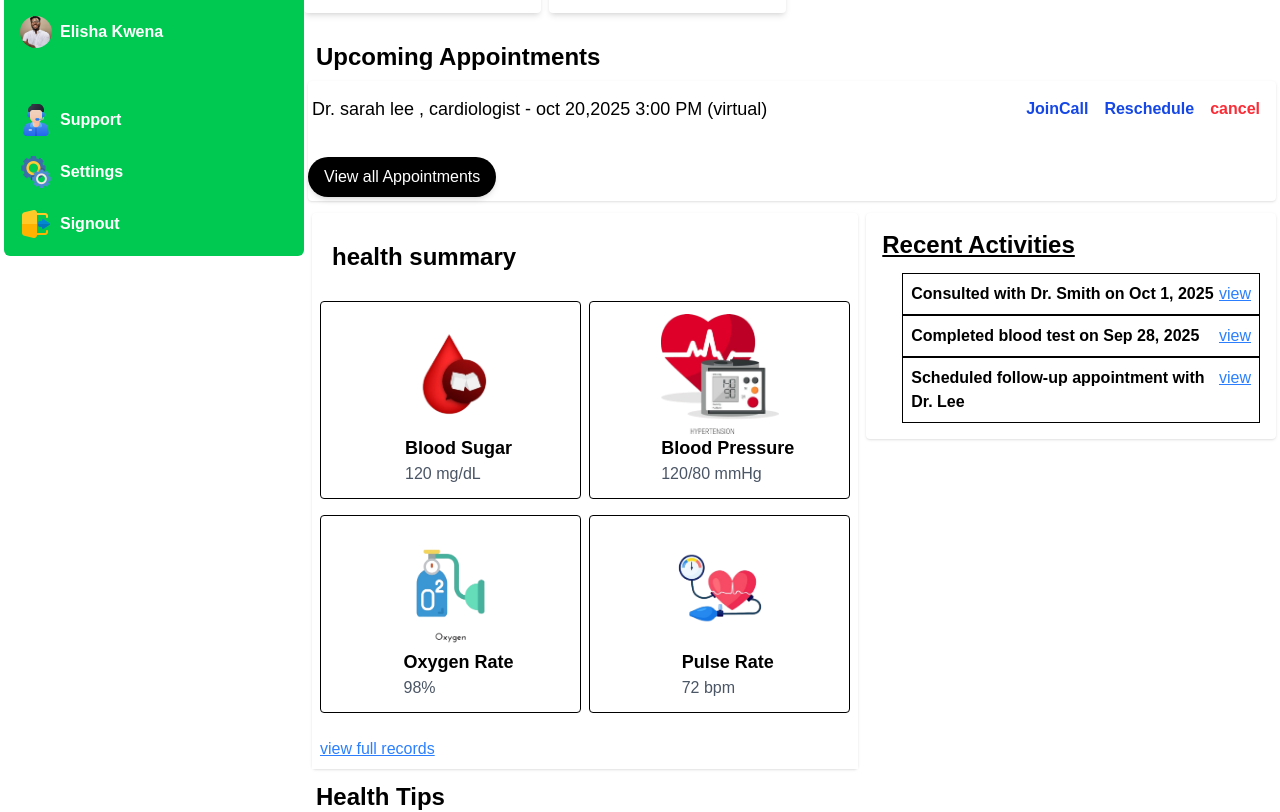
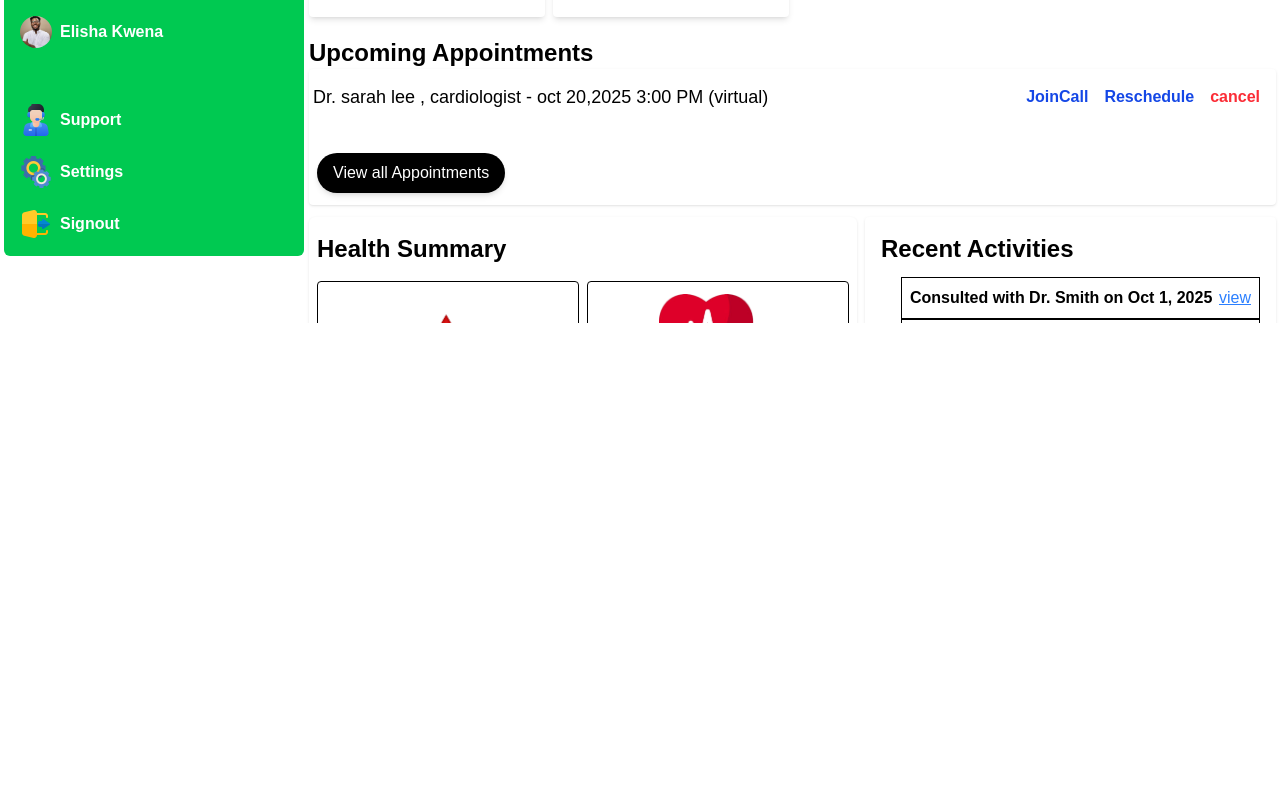
Before and after one commit to Elisha-Kwena/afyaaxis, a Next.js app in the folder client/: page /dashboard in a window 1280 px wide. Shown: the part 540-1352 px from the top of the page. After the commit the page ends 859 px from the top, so only its background shows below. Built offline with nearby package versions, Linux system fonts and the light colour scheme.

Commit message:
Improve dashboard layout and transitions
Refactored dashboard page layout for better scrolling, spacing, and responsiveness. Enhanced transition durations in Navbar and Sidebar for smoother UI animations. Hid scrollbars globally for a cleaner appearance.

```diff
--- a/client/src/app/(patient)/dashboard/page.tsx
+++ b/client/src/app/(patient)/dashboard/page.tsx
@@ -11,11 +11,12 @@ export default function DashBoard() {
     <>
       <Navbar />
       <section
-        className={`p-1 transition-all min-h-screen  bg-white-200 duration-300 pt-[59px] ${
+        className={`p-1 transition-all min-h-screen  bg-white-200 duration-300 mt-[59px] overflow-hidden relative ${
           isOpen ? "md:ml-[300px]" : "md:ml-[55px]"
         }`}
       >
-        <div className="flex flex-col  md:flex-row  p-1 w-full ">
+        <div className={`h-screen pb-[60px] overflow-scroll fixed right-0 transition-all duration-700 ease-in-out ${isOpen?"left-[305px]":"left-[60px]"}`}>
+                  <div className="flex flex-col  md:flex-row  p-1 w-full ">
           <div className=" flex items-center justify-between bg-green-500 h-full shadow-lg mx-auto w-2/3 rounded px-4">
             <div className="p-2 w-1/2  ">
               <h1 className="text-black font-bold text-4xl mb-2  ">
@@ -47,7 +48,7 @@ export default function DashBoard() {
 
         {/*cards*/}
         <div
-          className={`grid grid-cols-1 gap-2 mt-4 ${
+          className={`grid grid-cols-1 gap-2 mt-4 px-1 ${
             isOpen
               ? "md:grid-cols-4 lg:grid-cols-4"
               : "md:grid-cols-5 lg:grid-cols-5"
@@ -76,20 +77,16 @@ export default function DashBoard() {
             </Link>
           ))}
         </div>
-        <div className="pl-1">
+        <div className="w-full px-1">
           {/* Upcoming Appointments Section */}
           <div className="mt-5 ">
-            <h1 className="text-black text-2xl p-2 font-semibold">
-              Upcoming Appointments
-            </h1>
+            <h1 className="text-black text-2xl font-semibold">Upcoming Appointments</h1>
           </div>
           <div className="bg-white shadow rounded flex  justify-between pb-1 flex-col">
             {/* Appointment List Placeholder */}
             <div className="w-full flex items-center justify-between  ">
               <div>
-                <h1 className="text-black text-lg p-1 font-medium ">
-                  Dr. sarah lee , cardiologist - oct 20,2025 3:00 PM (virtual){" "}
-                </h1>
+                <h1 className="text-black text-lg p-1 font-medium ">Dr. sarah lee , cardiologist - oct 20,2025 3:00 PM (virtual){" "}</h1>
               </div>
               <div className="flex  p-4 items-center font-bold ">
                 <Link href="#">
@@ -103,7 +100,7 @@ export default function DashBoard() {
                 </div>
               </div>
             </div>
-            <div className="w-full mt-2">
+            <div className="w-full mt-2 p-2">
               <button className="bg-black text-white py-2 px-4 rounded-full  shadow-md hover:bg-blue-600 mt-3">
                 View all Appointments
               </button>
@@ -112,13 +109,10 @@ export default function DashBoard() {
         </div>
 
         {/* health SUMMARY*/}
-        <div className=" flex w-full items-start mt-3">
-          <div className=" w-2/3 shadow  ml-2 rounded ">
-            <div className="flex flex-col  w-full p-2  mt-2 bg-white   ">
-              <h1 className="text-black font-bold  text-2xl p-3">
-                health summary
-              </h1>
-
+        <div className=" flex w-full items-start justify-between mt-3 px-1">
+          <div className=" w-2/3 shadow rounded-md bg-white ">
+            <div className="flex flex-col  w-full p-2  mt-2 ">
+              <h1 className="text-black font-bold  text-2xl capitalize">health summary</h1>
               <div
                 className={`grid w-full grid-cols-1 gap-2 mt-4 mb-4 ${
                   isOpen
@@ -160,9 +154,7 @@ export default function DashBoard() {
           <div className=" w-1/2 ml-2">
             <div className="bg-white shadow rounded p-4 ">
               <div>
-                <h1 className="text-black font-bold text-2xl underline mb-3 ">
-                  Recent Activities{" "}
-                </h1>
+                <h1 className="text-black font-bold text-2xl mb-3 ">Recent Activities</h1>
               </div>
               <ul className="list-disc pl-5">
                 <div className="border border-black p-2 flex justify-between items-center">
@@ -189,14 +181,15 @@ export default function DashBoard() {
         </div>
         <div>
           {/* health tips */}
-          <h2 className="text-black font-bold text-2xl p-3">Health Tips</h2>
+        <div className="w-full px-1 mt-3">
+          <h2 className="text-black font-bold text-2xl">Health Tips</h2>
           <div className="bg-white shadow rounded p-4 mb-4">
             <h3 className="text-black mb-2  ">
               Stay hydrated by drinking at least 8 glasses of water daily.
             </h3>
             <p className="underline text-blue-500">read more</p>
           </div>
-
+        </div>
           {/*EMERGENCY BUTTON*/}
           <div className="flex justify-center mb-4">
             <button className="bg-red-500 w-full text-white py-6 px-4 rounded mx-1 my-2 shadow-md hover:bg-red-600">
@@ -204,6 +197,8 @@ export default function DashBoard() {
             </button>
           </div>
         </div>
+        </div>
+
       </section>
     </>
   );
--- a/client/src/app/globals.css
+++ b/client/src/app/globals.css
@@ -23,3 +23,6 @@ body {
   color: var(--foreground);
   font-family: Arial, Helvetica, sans-serif;
 }
+::-webkit-scrollbar{
+  display: none;
+}
--- a/client/src/components/navigation/Navbar.tsx
+++ b/client/src/components/navigation/Navbar.tsx
@@ -8,7 +8,7 @@ export default function Navbar() {
   return (
     <>
       <header
-        className={`flex rounded-md z-100 h-[50px] p-2 fixed top-2  right-1 shadow bg-white transition-all duration-300 ease-in-out ${
+        className={`flex rounded-md z-100 h-[50px] p-2 fixed top-2  right-1 shadow bg-white transition-all duration-700 ease-in-out ${
           isOpen ? "left-[306px]" : "left-[61px]"
         }`}
       >
--- a/client/src/components/navigation/Sidebar.tsx
+++ b/client/src/components/navigation/Sidebar.tsx
@@ -9,7 +9,7 @@ export default function Sidebar(){
     const pathname = usePathname()
     return(
         <>
-            <aside className={`fixed flex flex-col gap-1 top-1 rounded-md p-2 bg-green-500 left-1 bottom-1 text-white transform transition-all duration-500 ease-in-out ${isOpen ? 'translate-x-0 w-[300px]' : '-translate-x-full w-[55px]'} md:translate-x-0 z-20`}>
+            <aside className={`fixed flex flex-col gap-1 top-1 rounded-md p-2 bg-green-500 left-1 bottom-1 text-white transform transition-all duration-700 ease-in-out ${isOpen ? 'translate-x-0 w-[300px]' : '-translate-x-full w-[55px]'} md:translate-x-0 z-20`}>
               <div className="top w-full flex items-start justify-start gap-1">
                   <div className="w-16 h-16 relative flex items-cente">
                       <Image
```
